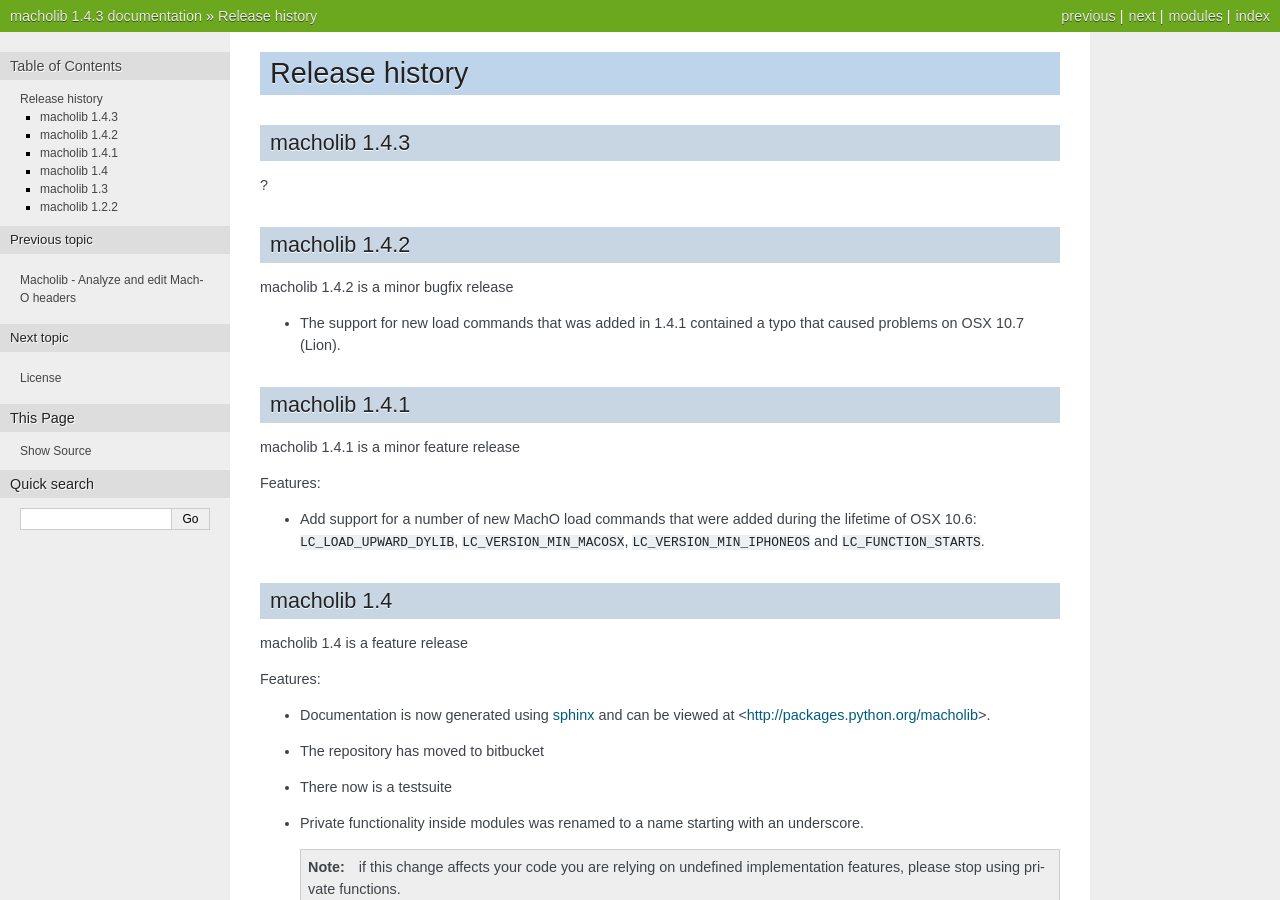
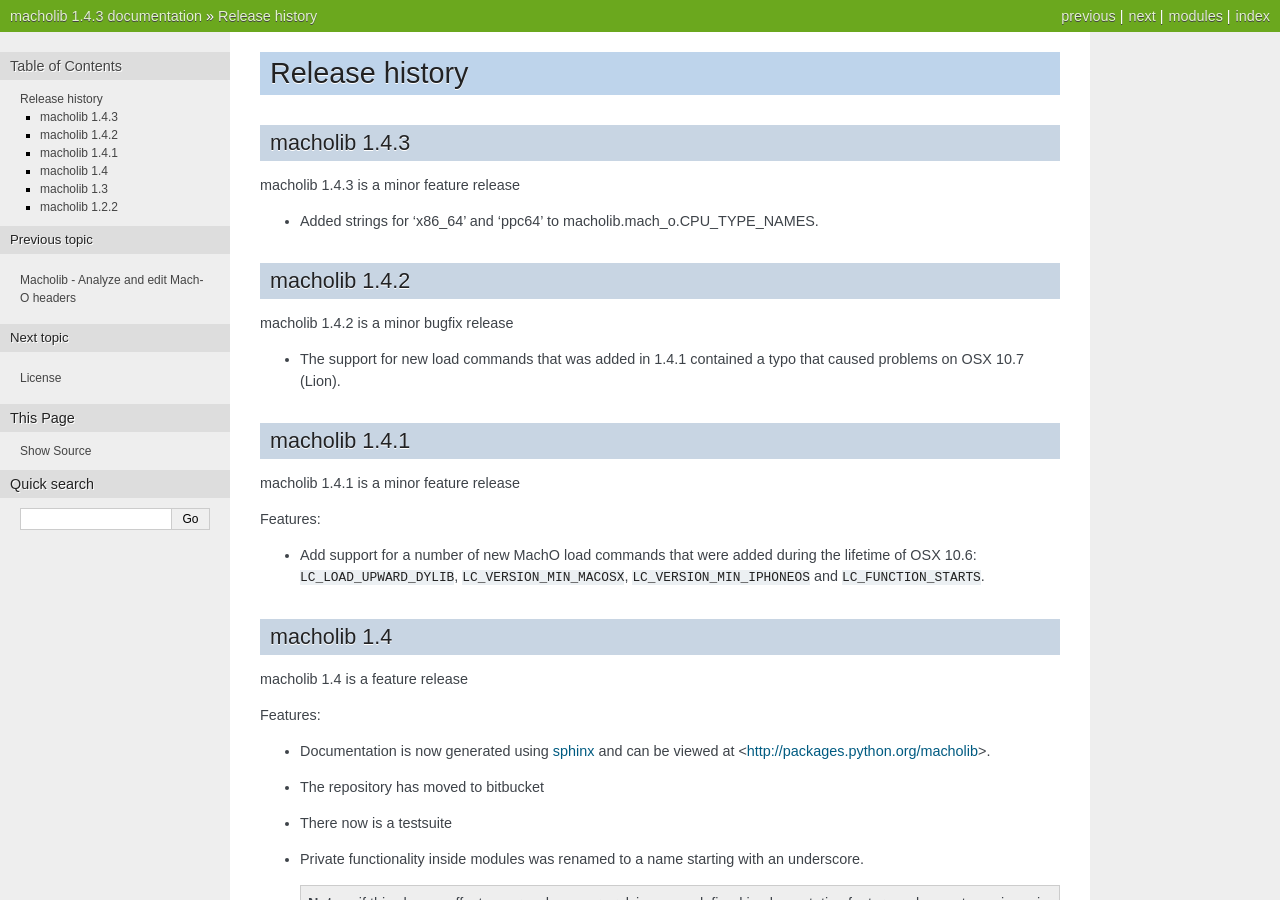
Before and after one commit to ronaldoussoren/macholib, a Sphinx documentation site: the page built from doc/changelog.rst, in a window 1280 px wide and 900 px high. Built offline with Sphinx 7.4.7, drawn with Linux system fonts in a browser that asks for light colours.

Commit message:
Add PPC64 and X86_64 to CPU_TYPE_NAMES

```diff
--- a/doc/changelog.rst
+++ b/doc/changelog.rst
@@ -4,7 +4,11 @@ Release history
 macholib 1.4.3
 --------------
 
-?
+macholib 1.4.3 is a minor feature release
+
+* Added strings for 'x86_64' and 'ppc64' to
+  macholib.mach_o.CPU_TYPE_NAMES.
+
 
 macholib 1.4.2
 --------------
```
Also changed, not shown: 1 other file.
